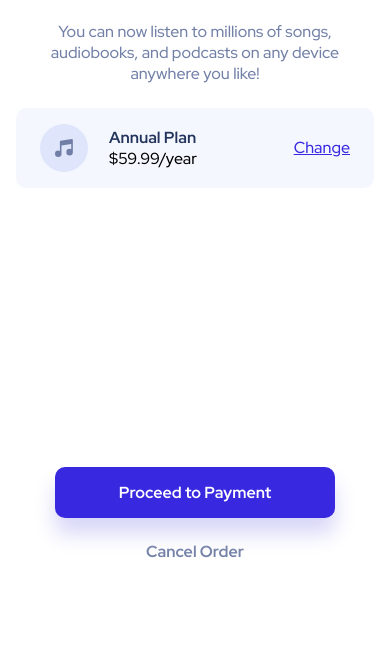
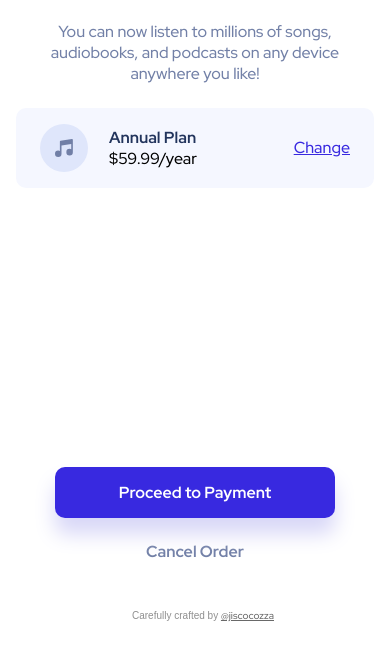
Before and after one commit to jiscocozza/order-summary-component, a plain HTML site: page index.html in a window 390 px wide. Shown: the part 267-913 px from the top of the page. Before the commit the page ends 844 px from the top, so only its background shows below. Drawn offline with Linux system fonts and the light colour scheme.

Commit message:
Developer's signature added at the bottom

```diff
--- a/index.html
+++ b/index.html
@@ -45,5 +45,6 @@
             <button class="secondary-button">Cancel Order</button>
         </div>
     </div>
+    <p class="author">Carefully crafted by <a href="https://github.com/jiscocozza" target="_blank">@jiscocozza</a></p>
 </body>
 </html>
--- a/style.css
+++ b/style.css
@@ -159,6 +159,20 @@ h2 {
     color: #22345c;
 }
 
+.author {
+    font-family: sans-serif;
+    font-size: 10px;
+    text-align: center;
+    padding: 0 0 16px 16px;
+    color: #6d6d6d;
+    margin-top: 32px;
+    margin-bottom: 8px;
+}
+
+.author a {
+    color: #525252;
+}
+
 @media only screen and (max-width: 600px) {
     body {
       background-image: none;
@@ -202,4 +216,12 @@ h2 {
         display: block;
         margin-top: auto;
     }
+
+    .author {
+        color: #8f8f8f;
+    }
+
+    .author a {
+        color: #696969;
+    }
 }
```
